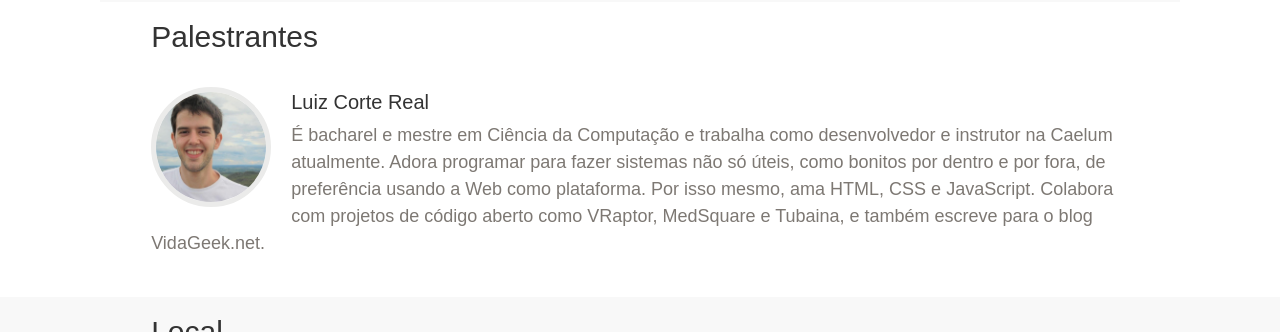
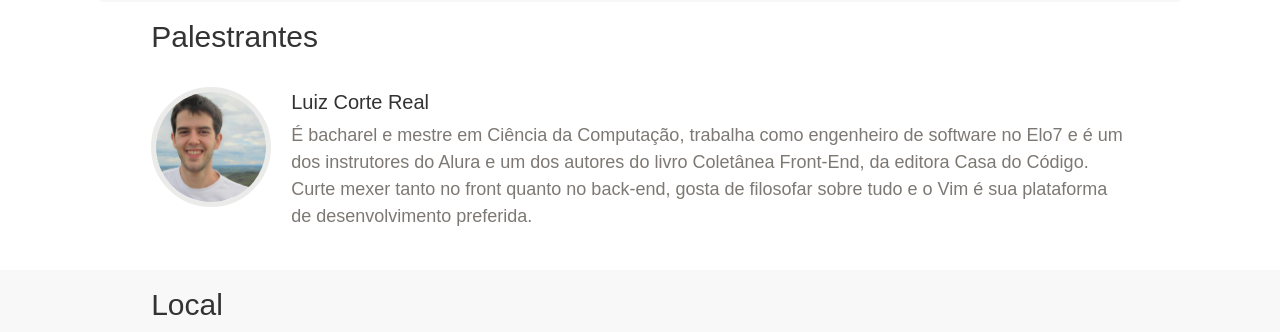
Before and after one commit to elo7/front7, a plain HTML site: page index.html in a window 1280 px wide. Shown: the part 980-1312 px from the top of the page. Drawn offline with Linux system fonts and the light colour scheme; a web font is replaced by a local one.

Commit message:
Atualização da bio do Sr. Saúde (a.k.a. eu)

```diff
--- a/index.html
+++ b/index.html
@@ -118,7 +118,7 @@
 						<a href='https://github.com/luiz' title='Github Luiz Fernando Oliveira Corte Real' itemprop='url'>Luiz Corte Real</a>
 					</h3>
 					<p class='descricao' itemprop='description'>
-						É bacharel e mestre em Ciência da Computação e trabalha como desenvolvedor e instrutor na Caelum atualmente. Adora programar para fazer sistemas não só úteis, como bonitos por dentro e por fora, de preferência usando a Web como plataforma. Por isso mesmo, ama HTML, CSS e JavaScript. Colabora com projetos de código aberto como VRaptor, MedSquare e Tubaina, e também escreve para o blog VidaGeek.net.
+						É bacharel e mestre em Ciência da Computação, trabalha como engenheiro de software no Elo7 e é um dos instrutores do Alura e um dos autores do livro Coletânea Front-End, da editora Casa do Código. Curte mexer tanto no front quanto no back-end, gosta de filosofar sobre tudo e o Vim é sua plataforma de desenvolvimento preferida.
 					</p>
 				</li>
 			</ol>
```
